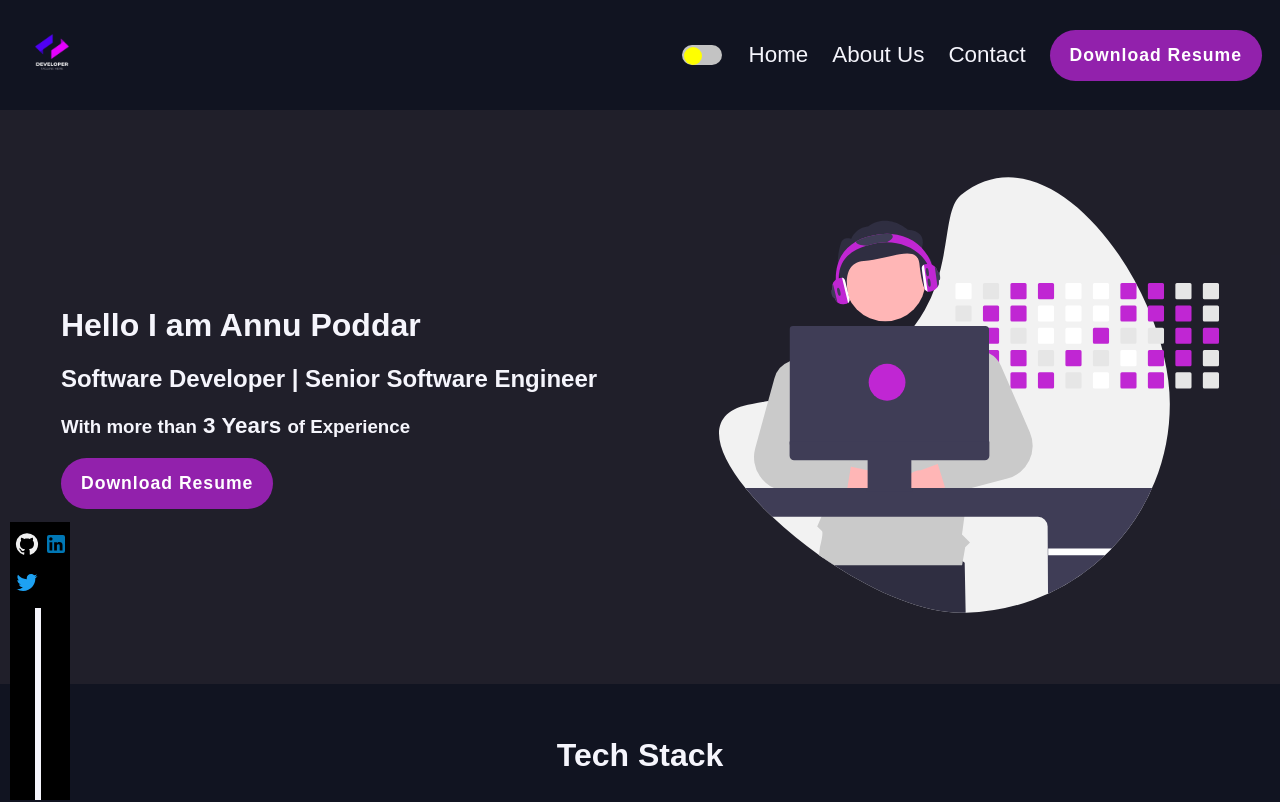
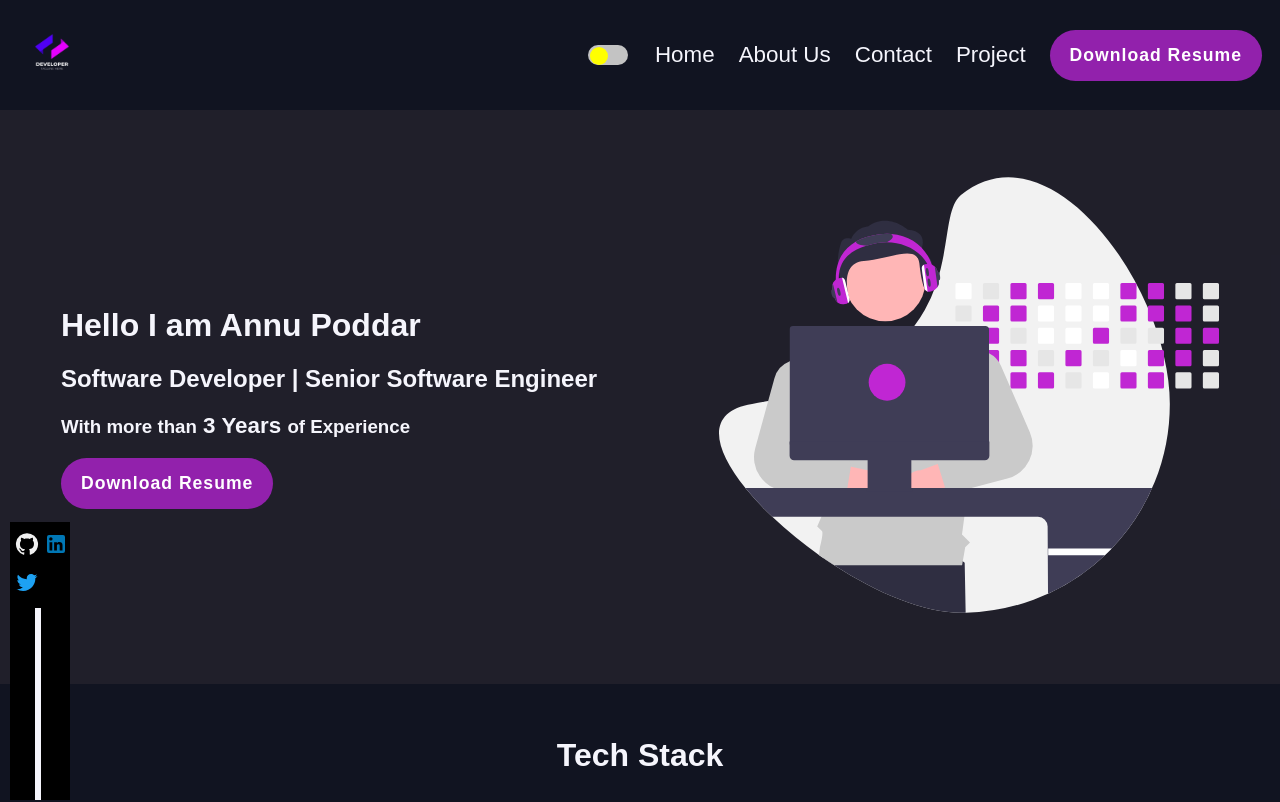
Before and after one commit to Sunil178/react-portfolio, a Next.js app: page / in a window 1280 px wide. Shown: the top 802 px of the page. Built offline with nearby package versions, Linux system fonts and the light colour scheme; a web font is replaced by a local one.

Commit message:
fix: sticky componet

```diff
--- a/components/Navbar.js
+++ b/components/Navbar.js
@@ -8,9 +8,10 @@ import { PropaneSharp } from '@mui/icons-material';
 import { Switch } from '@mui/material';
 
 const MENU_LIST = [
-  { text: "Home", href: "/" },
-  { text: "About Us", href: "/about" },
-  { text: "Contact", href: "/contact" },
+  { text: "Home", href: "#" },
+  { text: "About Us", href: "#about" },
+  { text: "Contact", href: "#contact" },
+  { text: "Project", href: "#project" },
 ];
 
 const Navbar = () => {
--- a/components/ProjectCard.js
+++ b/components/ProjectCard.js
@@ -3,7 +3,7 @@ import projects from '../config/projects';
 import Title from './Title';
 const ProjectCard = () => {
   return(
-    <div className='section_title'>
+    <div className='section_title' id="project">
     <Title data="Projects"/>
       <div className={styles["projects_card_section"]}>
       {
@@ -13,8 +13,6 @@ const ProjectCard = () => {
           )
         })
       }
-
-
       </div>
     </div>
   );
--- a/styles/globals.css
+++ b/styles/globals.css
@@ -56,13 +56,14 @@ header {
 }
 
 .stick_left {
-  position: sticky;
+  position: fixed;
   overflow-x:auto;
   bottom: 0;
   background-color: var(--stic-back);
   width: 60px;
   margin-left: 10px;
   padding-top: 10px;
+  z-index: 9999;
 }
 
 .vl {
@@ -84,6 +85,7 @@ header {
   padding: 2em 0em;
   background-color: var(--primary-color);
   color:var(--text-color);
+  scroll-margin-top: 60px;
 }
 
 .sec_color {
```
Also changed, not shown: pages/index.js (+8 -8 lines).
